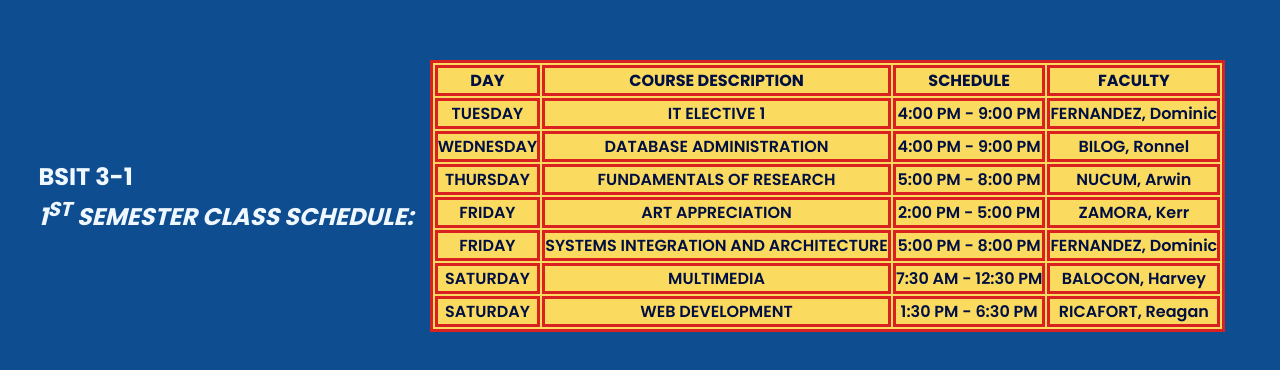
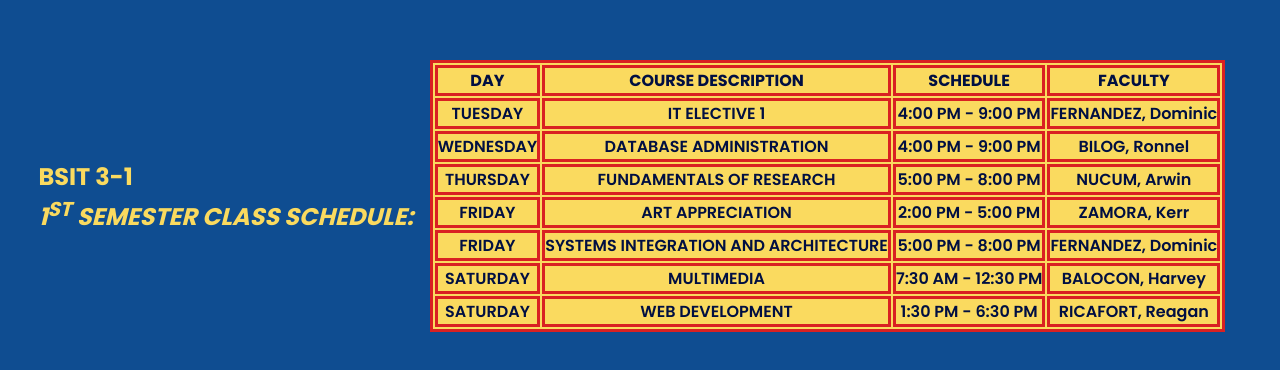
Before and after one commit to jamielopezbsit/ACTIVITY-2-TIMETABLE, a plain HTML site: page index.html in a window 1280 px wide. Shown: the part 204-574 px from the top of the page. Drawn offline with Linux system fonts and the light colour scheme.

Commit message:
Update style.css

```diff
--- a/style.css
+++ b/style.css
@@ -14,10 +14,8 @@ body{
     background: #0F4D91;
     padding-right: 3%;
     padding-left: 3%;
-}
-
-h2{
-    color: aliceblue;
+    color: #FADA5F;
+    font-weight: 700;
 }
 
 table{
```
